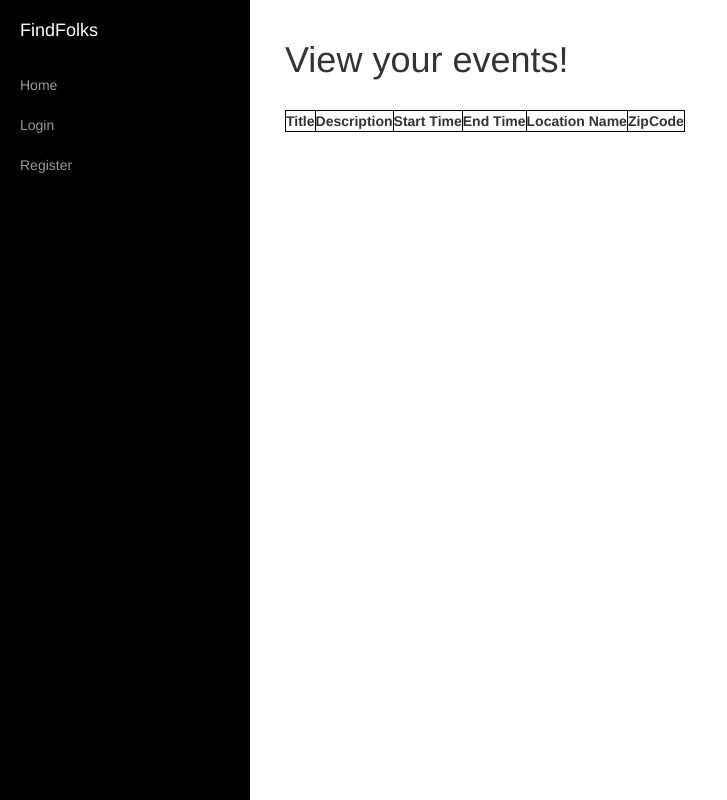
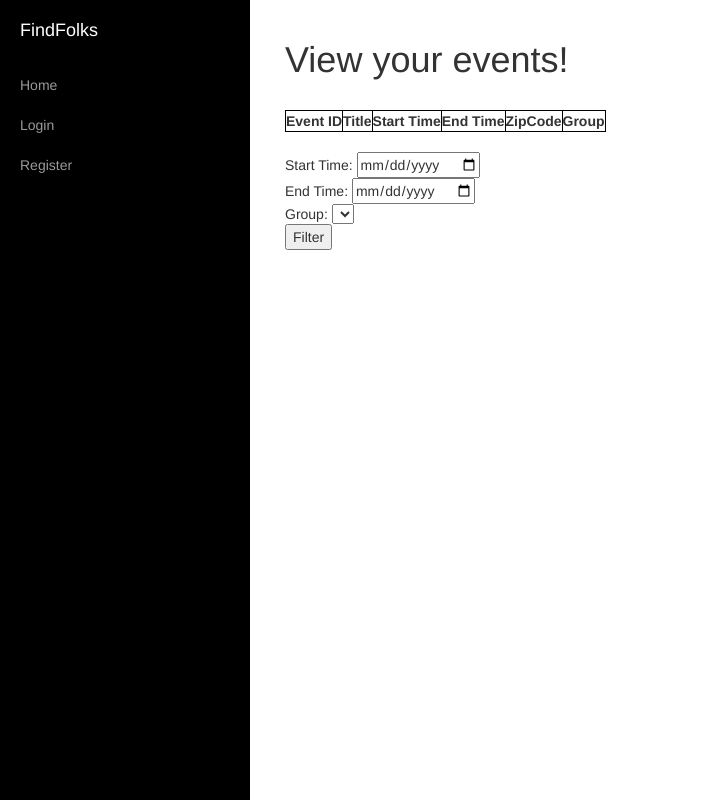
Before and after one commit to BrandonTang/find-folks, a Flask app: page /filter_events in a window 1280 px wide. Shown: the whole page, without its empty margins (0-727 px from the left). Run offline with Flask 2, Linux system fonts and the light colour scheme; data that the repository does not hold is empty; some libraries are stand-ins or nearby versions.

Commit message:
Added optional feature to filter events on view my events tab by date range or group sponsor

```diff
--- a/main.py
+++ b/main.py
@@ -162,16 +162,48 @@ def filter_events():
     if session.get('logged_in') is True:
         logged_in = True
     username = session.get('username')
+    cursor = conn.cursor()
+    query = 'SELECT * FROM a_group'
+    cursor.execute(query)
+    groups = cursor.fetchall()
+    conn.commit()
+    cursor.close()
     range_start_date = datetime.date.today()
     range_end_date = range_start_date + datetime.timedelta(days=3)
     range_start_date = str(range_start_date) + " 00:00:00"
     range_end_date = str(range_end_date) + " 00:00:00"
     cursor = conn.cursor()
-    query = 'SELECT * FROM an_event NATURAL JOIN sign_up WHERE username = %s AND start_time BETWEEN %s AND %s'
+    query = 'SELECT * FROM an_event NATURAL JOIN sign_up NATURAL JOIN organize WHERE username = %s AND start_time BETWEEN %s AND %s'
     cursor.execute(query, (username, range_start_date, range_end_date))
     events = cursor.fetchall()
+    conn.commit()
     cursor.close()
-    return render_template('filter_events.html', username=username, events=events, logged_in=logged_in)
+    for event in events:
+        group_id = event['group_id']
+        cursor = conn.cursor()
+        query = 'SELECT group_name FROM a_group WHERE group_id = %s'
+        cursor.execute(query, group_id)
+        group_name = cursor.fetchone()
+        conn.commit()
+        cursor.close()
+        event['group_name'] = event.pop('group_id')
+        event['group_name'] = group_name['group_name']
+    if request.method == "POST":
+        start_time = request.form.get('start_time')
+        end_time = request.form.get('end_time')
+        group_name = request.form.getlist('select_group')[0]
+        cursor = conn.cursor()
+        query = 'SELECT * FROM an_event NATURAL JOIN sign_up NATURAL JOIN organize WHERE username = %s AND start_time BETWEEN %s AND %s'
+        cursor.execute(query, (username, start_time, end_time))
+        events = cursor.fetchall()
+        conn.commit()
+        cursor.close()
+        for event in events:
+            event['group_name'] = event.pop('group_id')
+            event['group_name'] = group_name
+        return render_template('filter_events.html', username=username, events=events, groups=groups,
+                               logged_in=logged_in)
+    return render_template('filter_events.html', username=username, events=events, groups=groups, logged_in=logged_in)
 
 
 @app.route('/add_interests', methods=['GET', 'POST'])
--- a/templates/create_events.html
+++ b/templates/create_events.html
@@ -19,7 +19,7 @@
                 <div class="col-lg-12">
                     {% include '_flash.html' %}
                     <h1>Create an event!</h1> </br>
-                    <form method="POST">
+                    <form name="create_event" method="POST">
                         Title: <input type="text" name="title" maxlength="100" required/> </br>
                         Description: <input type="text" name="description" required/> </br>
                         Start Time: <input type="date" name="start_time" required/> </br>
--- a/templates/filter_events.html
+++ b/templates/filter_events.html
@@ -26,24 +26,38 @@
                     </style>
 
                     <table>
+                        <th>Event ID</th>
                         <th>Title</th>
-                        <th>Description</th>
                         <th>Start Time</th>
                         <th>End Time</th>
-                        <th>Location Name</th>
                         <th>ZipCode</th>
+                        <th>Group</th>
 
                         {% for line in events %}
                             <tr>
+                                <td>{{ line.event_id }}</td>
                                 <td>{{ line.title }}</td>
-                                <td>{{ line.description }}</td>
                                 <td>{{ line.start_time }}</td>
-                                <td>{{ line.end_time }}</td>
                                 <td>{{ line.location_name }}</td>
                                 <td>{{ line.zipcode }}</td>
+                                <td>{{ line.group_name }}</td>
                             </tr>
                         {% endfor %}
                     </table>
+                    </br>
+                    <form name="filter_events" method="POST">
+                        Start Time: <input type="date" name="start_time" required/> </br>
+                        End Time: <input type="date" name="end_time" required/> </br>
+                        Group:
+                        <select name="select_group">
+                            {% for group in groups %}
+                                <option value="{{ group.group_name }}">
+                                    {{ group.group_name }}, {{ group.description }}
+                                </option>
+                            {% endfor %}
+                        </select> </br>
+                        <input type="submit" value="Filter"/>
+                    </form>
                 </div>
             </div>
         </div>
```
